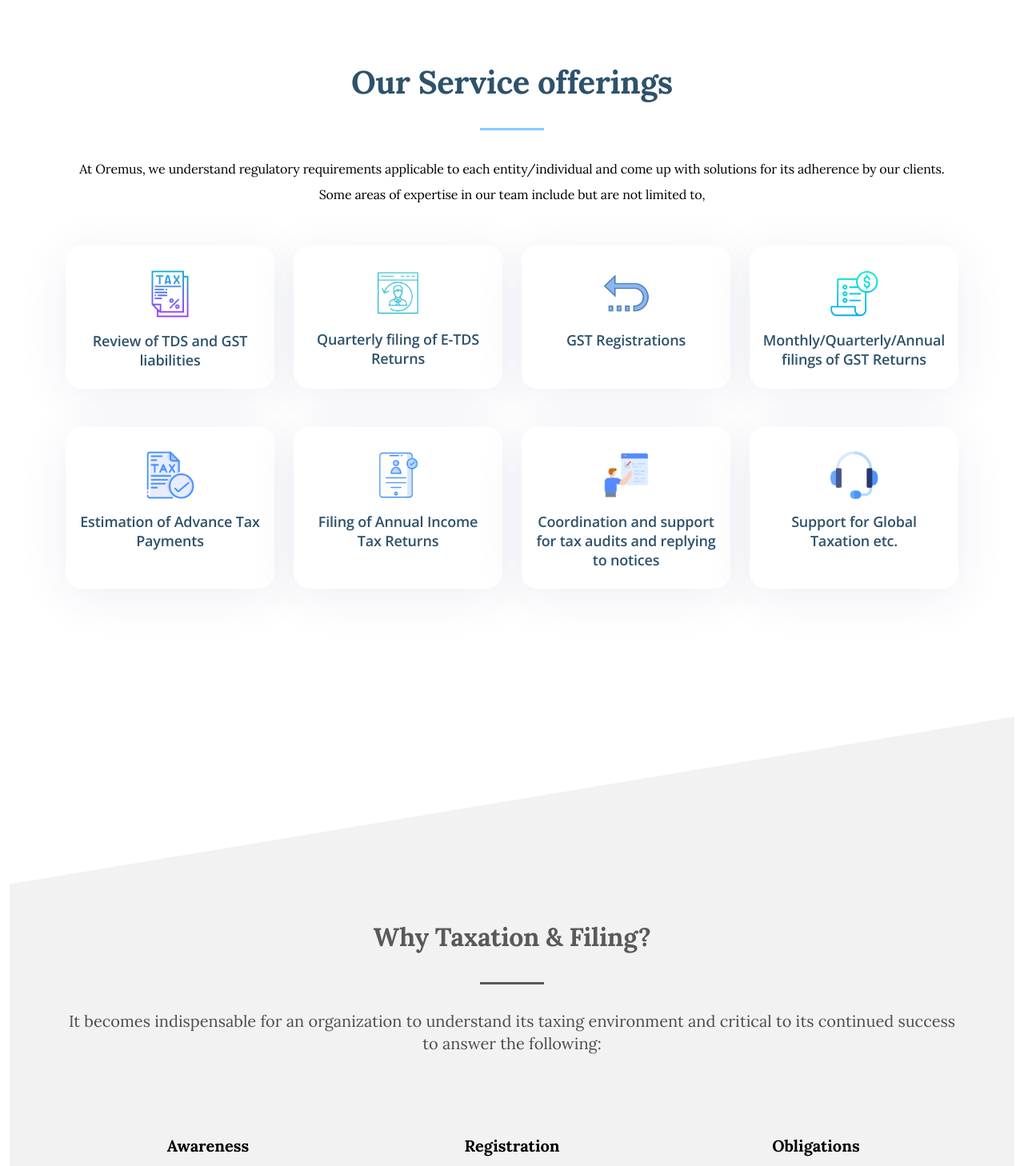
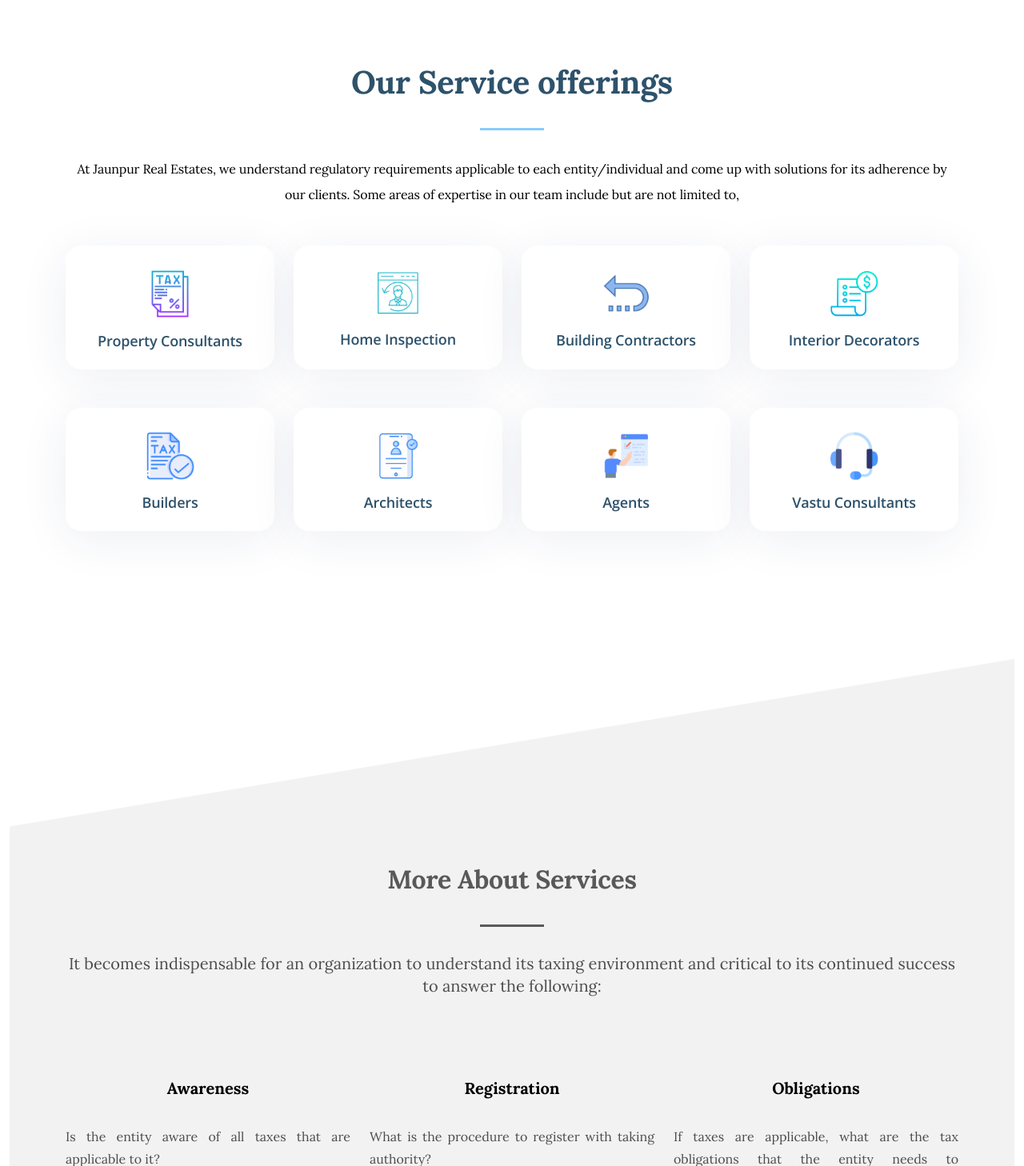
Before and after one commit to AmarNathPrajapati/ML_projects, a Flask app: page /services in a window 1280 px wide. Shown: the part 543-2001 px from the top of the page at 80% size. Run offline with Flask 3, Linux system fonts and the light colour scheme; parts of the project's set-up code (start-up, migrations or seed data) failed here and were passed over; some libraries are stand-ins or nearby versions.

Commit message:
finalized The Jaunpur Rela Estates Projects

```diff
--- a/Jaunpur Real Estates Project/templates/services.html
+++ b/Jaunpur Real Estates Project/templates/services.html
@@ -22,7 +22,7 @@
                         <div class="col-12 text-center">
                             <p class="q_heading">Our Service offerings</p>
                             <div class="blue_line mb-0"></div>
-                            <p class="q_ans">At Oremus, we understand regulatory requirements applicable to each entity/individual and come up with solutions for its adherence by our clients. Some areas of expertise in our team include but are not limited to,</p>
+                            <p class="q_ans">At Jaunpur Real Estates, we understand regulatory requirements applicable to each entity/individual and come up with solutions for its adherence by our clients. Some areas of expertise in our team include but are not limited to,</p>
                             <div class="container-fluid p-0 mt-5">
                                 <div class="row d-flex justify-content-center aligns-item-center tf_box1">
                                     <div class="col-12 mb-5 col-sm-6 col-md-4 col-lg-3 what_we_do">
@@ -31,7 +31,7 @@
                                             <img src="../static/images/tax_filing/icons/icon1.png" alt="icon" style="max-width: 60px; margin: auto;">
                                             <!-- <br> -->
                                             <div class="card-body ">
-                                                <h3 class="card-title"> Review of TDS and GST liabilities </h3>
+                                                <h3 class="card-title"> Property Consultants </h3>
                                             </div>
 
                                         </div>
@@ -43,7 +43,7 @@
                                             <img src="../static/images/tax_filing/icons/icon2.png" alt="icon" style="max-width: 60px; margin: auto;">
                                             <!-- <br> -->
                                             <div class="card-body ">
-                                                <h3 class="card-title"> Quarterly filing of E-TDS Returns</h3>
+                                                <h3 class="card-title"> Home Inspection</h3>
                                             </div>
 
                                         </div>
@@ -55,7 +55,7 @@
                                             <img src="../static/images/tax_filing/icons/icon3.png" alt="icon" style="max-width: 60px; margin: auto;">
                                             <!-- <br> -->
                                             <div class="card-body ">
-                                                <h3 class="card-title"> GST Registrations </h3>
+                                                <h3 class="card-title"> Building Contractors </h3>
                                             </div>
 
                                         </div>
@@ -67,7 +67,7 @@
                                             <img src="../static/images/tax_filing/icons/icon4.png" alt="icon" style="max-width: 60px; margin: auto;">
                                             <!-- <br> -->
                                             <div class="card-body ">
-                                                <h3 class="card-title"> Monthly/Quarterly/Annual filings of GST Returns</h3>
+                                                <h3 class="card-title"> Interior Decorators</h3>
                                             </div>
 
                                         </div>
@@ -78,7 +78,7 @@
                                             <img src="../static/images/tax_filing/icons/icon5.png" alt="icon" style="max-width: 60px; margin: auto;">
                                             <!-- <br> -->
                                             <div class="card-body ">
-                                                <h3 class="card-title"> Estimation of Advance Tax Payments</h3>
+                                                <h3 class="card-title"> Builders</h3>
                                             </div>
 
                                         </div>
@@ -90,7 +90,7 @@
                                             <img src="../static/images/tax_filing/icons/icon6.png" alt="icon" style="max-width: 60px; margin: auto;">
                                             <!-- <br> -->
                                             <div class="card-body ">
-                                                <h3 class="card-title"> Filing of Annual Income Tax Returns</h3>
+                                                <h3 class="card-title"> Architects</h3>
                                             </div>
 
                                         </div>
@@ -102,7 +102,7 @@
                                             <img src="../static/images/tax_filing/icons/icon7.png" alt="icon" style="max-width: 60px; margin: auto;">
                                             <!-- <br> -->
                                             <div class="card-body ">
-                                                <h3 class="card-title">Coordination and support for tax audits and replying to notices</h3>
+                                                <h3 class="card-title">Agents</h3>
                                             </div>
                                         </div>
                                     </div>
@@ -112,7 +112,7 @@
                                             <img src="../static/images/tax_filing/icons/icon8.png" alt="icon" style="max-width: 60px; margin: auto;">
                                             <!-- <br> -->
                                             <div class="card-body ">
-                                                <h3 class="card-title">Support for Global Taxation etc.</h3>
+                                                <h3 class="card-title">Vastu Consultants</h3>
                                             </div>
                                         </div>
                                     </div>
@@ -149,7 +149,7 @@
                     <div class="container">
                         <div class="row">
                             <div class="col-12 text-center">
-                                <p class="wtp">Why Taxation & Filing?</p>
+                                <p class="wtp">More About Services</p>
                                 <div class="blue_line3"></div>
                                 <p class="wtp-ans">It becomes indispensable for an organization to understand its taxing environment and critical to its continued success to answer the following:
                                 </p>
```
Also changed, not shown: Jaunpur Real Estates Project/templates/about.html (+13 -6 lines), Jaunpur Real Estates Project/templates/after.html (+11 -11 lines), Jaunpur Real Estates Project/templates/index.html (+7 -7 lines).
